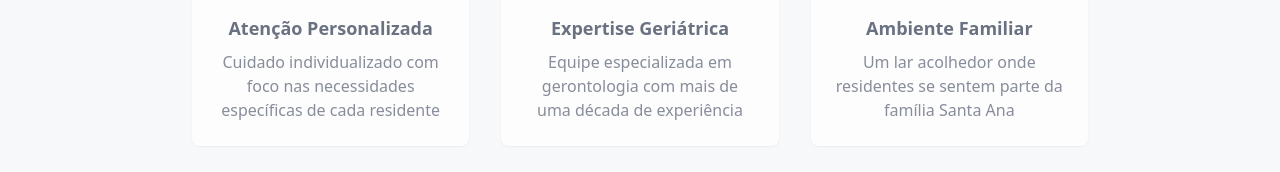
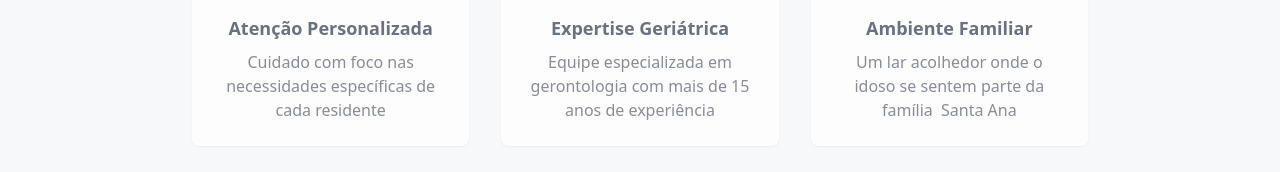
Before and after one commit to orugian/santa-ana-comfort-home, a React (Vite) app: page / in a window 1280 px wide. Shown: the part 460-632 px from the top of the page. Built offline with nearby package versions, Linux system fonts and the light colour scheme.

Commit message:
Visual edit in Lovable
Edited UI in Lovable

```diff
--- a/src/components/HeroSection.tsx
+++ b/src/components/HeroSection.tsx
@@ -25,19 +25,19 @@ export const HeroSection = () => {
             <div className="flex flex-col items-center p-6 bg-white/80 rounded-lg shadow-sm">
               <Heart className="w-12 h-12 text-accent mb-3" />
               <h3 className="text-lg font-semibold text-foreground mb-2">Atenção Personalizada</h3>
-              <p className="text-foreground/80 text-center">Cuidado individualizado com foco nas necessidades específicas de cada residente</p>
+              <p className="text-foreground/80 text-center">Cuidado com foco nas necessidades específicas de cada residente</p>
             </div>
 
             <div className="flex flex-col items-center p-6 bg-white/80 rounded-lg shadow-sm">
               <Stethoscope className="w-12 h-12 text-accent mb-3" />
               <h3 className="text-lg font-semibold text-foreground mb-2">Expertise Geriátrica</h3>
-              <p className="text-foreground/80 text-center">Equipe especializada em gerontologia com mais de uma década de experiência</p>
+              <p className="text-foreground/80 text-center">Equipe especializada em gerontologia com mais de 15 anos de experiência</p>
             </div>
 
             <div className="flex flex-col items-center p-6 bg-white/80 rounded-lg shadow-sm">
               <Users className="w-12 h-12 text-accent mb-3" />
               <h3 className="text-lg font-semibold text-foreground mb-2">Ambiente Familiar</h3>
-              <p className="text-foreground/80 text-center">Um lar acolhedor onde residentes se sentem parte da família Santa Ana</p>
+              <p className="text-foreground/80 text-center">Um lar acolhedor onde o idoso se sentem parte da família  Santa Ana</p>
             </div>
           </div>
 
```
